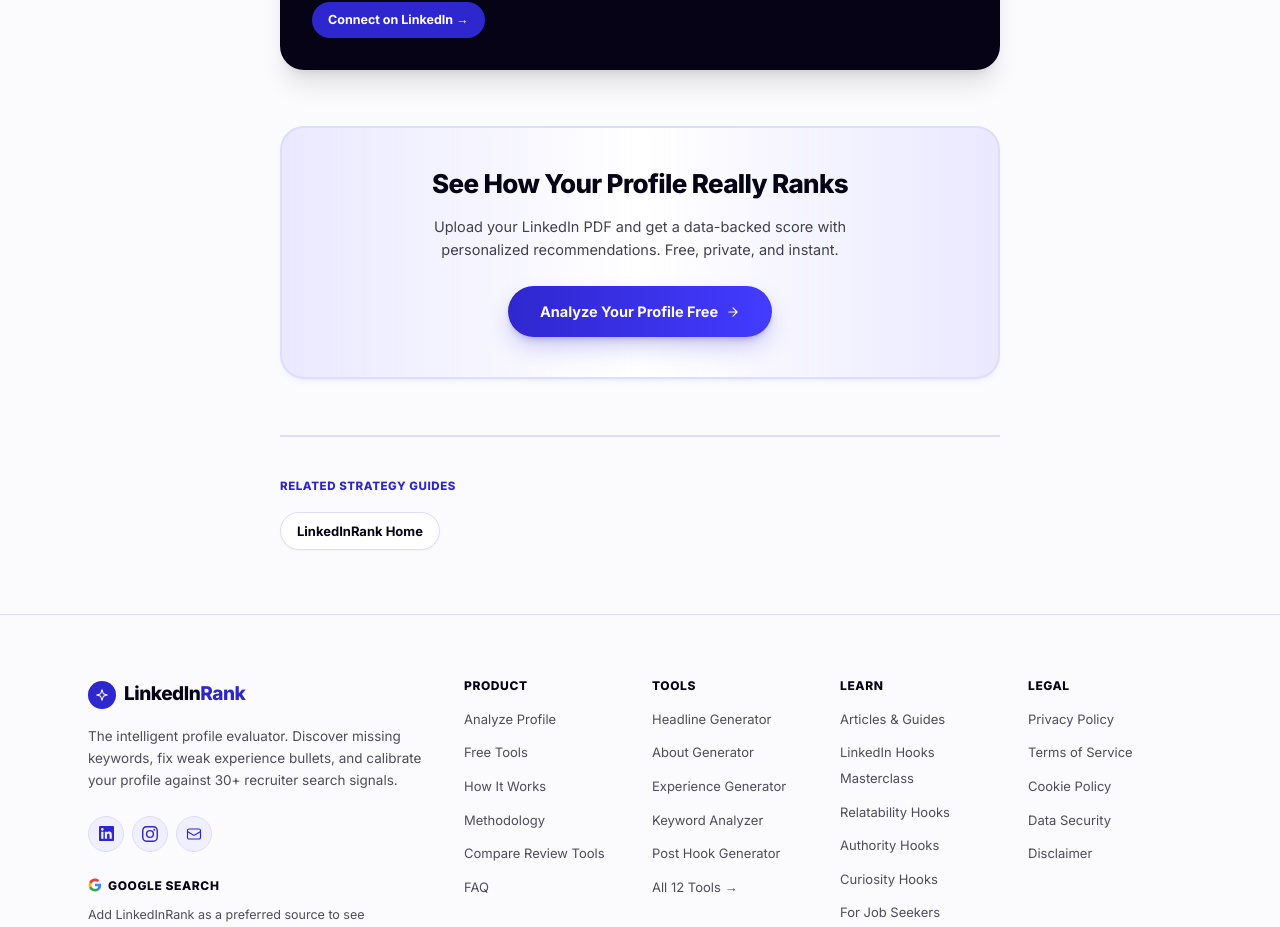
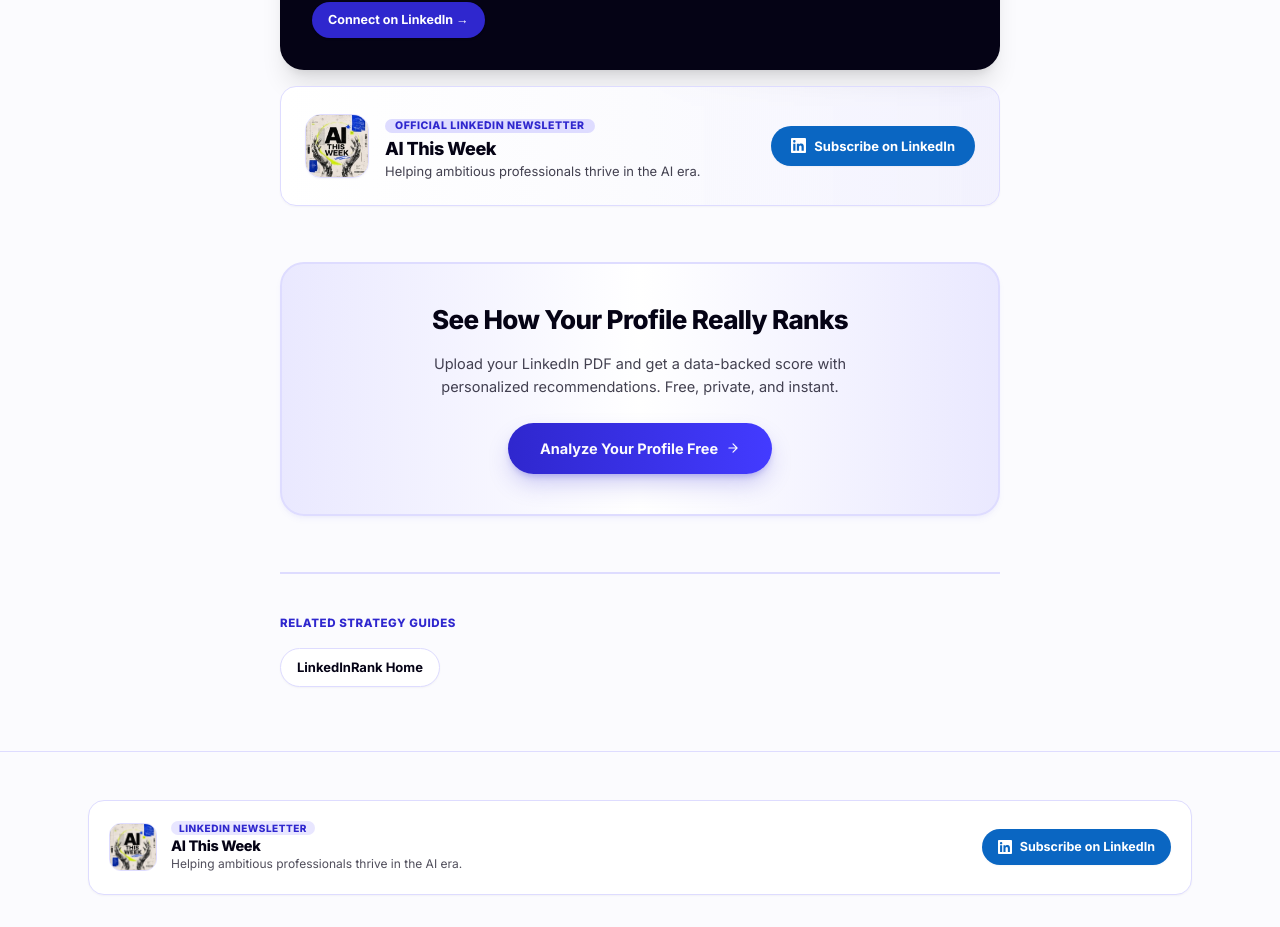
Before and after one commit to bhavishyasingla1/linkedinrank, a Next.js app: page /about in a window 1280 px wide. Shown: the part 1939-2866 px from the top of the page. Built offline with nearby package versions, Linux system fonts and the light colour scheme.

Commit message:
feat: add AI This Week LinkedIn newsletter card to footer, blog articles, and about page

```diff
--- a/app/about/page.tsx
+++ b/app/about/page.tsx
@@ -3,6 +3,7 @@
 import SiteHeader from '@/components/SiteHeader'
 import FooterLayout from '@/components/FooterLayout'
 import RelatedPages from '@/components/RelatedPages'
+import NewsletterCard from '@/components/NewsletterCard'
 import { SparklesIcon, ShieldCheckIcon, ArrowRightIcon } from '@/components/ui/Icons'
 
 export const metadata: Metadata = {
@@ -150,6 +151,8 @@
                             </a>
                         </div>
                     </div>
+
+                    <NewsletterCard variant="banner" />
                 </section>
 
                 {/* CTA */}
--- a/app/blogs/[slug]/page.tsx
+++ b/app/blogs/[slug]/page.tsx
@@ -7,6 +7,7 @@
 import SiteHeader from '@/components/SiteHeader'
 import FooterLayout from '@/components/FooterLayout'
 import GooglePreferredSource from '@/components/GooglePreferredSource'
+import NewsletterCard from '@/components/NewsletterCard'
 import { ArrowRightIcon, ChevronDownIcon, ClockIcon, SparklesIcon, ShieldCheckIcon, ToolIcon } from '@/components/ui/Icons'
 
 export function generateStaticParams() {
@@ -314,7 +315,10 @@
                             </div>
                         )}
 
-                        {/* 2. Google Preferred Source Card */}
+                        {/* 2. AI This Week Newsletter Card */}
+                        <NewsletterCard variant="card" />
+
+                        {/* 3. Google Preferred Source Card */}
                         <GooglePreferredSource variant="card" />
 
                         {/* 3. Full Profile Score CTA (Radiant Card) */}
--- a/components/FooterLayout.tsx
+++ b/components/FooterLayout.tsx
@@ -1,9 +1,8 @@
-'use client'
-
 import React from 'react'
 import Link from 'next/link'
 import { LinkedInIcon, SparklesIcon } from '@/components/ui/Icons'
 import GooglePreferredSource from '@/components/GooglePreferredSource'
+import NewsletterCard from '@/components/NewsletterCard'
 
 const CURRENT_YEAR = 2026
 
@@ -52,8 +51,11 @@
 
 export default function FooterLayout() {
     return (
-        <footer className="bg-[#fbfbfe] text-[#050315] border-t border-[#dedcff] pt-16 pb-12 transition-colors">
-            <div className="max-w-6xl mx-auto px-4 sm:px-6 space-y-12">
+        <footer className="bg-[#fbfbfe] text-[#050315] border-t border-[#dedcff] pt-12 pb-12 transition-colors">
+            <div className="max-w-6xl mx-auto px-4 sm:px-6 space-y-10">
+                {/* ── Featured LinkedIn Newsletter Strip ───────── */}
+                <NewsletterCard variant="footer" />
+
                 {/* 5-Column Minimalist Layout */}
                 <div className="grid grid-cols-2 md:grid-cols-3 lg:grid-cols-6 gap-8 lg:gap-6 pb-12 border-b border-[#dedcff]/70">
                     {/* Brand Column (Spans 2 on large screens) */}
--- /dev/null
+++ b/components/NewsletterCard.tsx
@@ -0,0 +1,133 @@
+'use client'
+
+import React from 'react'
+import Image from 'next/image'
+import { LinkedInIcon } from '@/components/ui/Icons'
+
+const NEWSLETTER_URL = 'https://www.linkedin.com/build-relation/newsletter-follow?entityUrn=7353859555715436544'
+
+interface NewsletterCardProps {
+    variant?: 'footer' | 'banner' | 'card' | 'compact'
+    className?: string
+}
+
+export default function NewsletterCard({ variant = 'card', className = '' }: NewsletterCardProps) {
+    if (variant === 'footer') {
+        return (
+            <div className={`p-4 sm:p-5 rounded-2xl bg-white border border-[#dedcff] shadow-xs flex flex-col sm:flex-row items-center justify-between gap-4 ${className}`}>
+                <div className="flex items-center gap-3.5 text-left w-full sm:w-auto">
+                    <div className="relative w-12 h-12 rounded-xl overflow-hidden shrink-0 border border-[#dedcff] shadow-2xs">
+                        <Image
+                            src="/ai-this-week.jpg"
+                            alt="AI This Week Newsletter"
+                            width={48}
+                            height={48}
+                            className="object-cover w-full h-full"
+                        />
+                    </div>
+                    <div className="min-w-0">
+                        <div className="flex items-center gap-1.5">
+                            <span className="text-[10px] font-extrabold uppercase tracking-wider text-[#2f27ce] bg-[#dedcff]/70 px-2 py-0.5 rounded-full leading-none">
+                                LinkedIn Newsletter
+                            </span>
+                        </div>
+                        <h4 className="text-[14.5px] font-extrabold text-[#050315] tracking-tight truncate mt-0.5">
+                            AI This Week
+                        </h4>
+                        <p className="text-[12px] text-[#050315]/70 truncate">
+                            Helping ambitious professionals thrive in the AI era.
+                        </p>
+                    </div>
+                </div>
+
+                <a
+                    href={NEWSLETTER_URL}
+                    target="_blank"
+                    rel="noopener noreferrer"
+                    className="w-full sm:w-auto inline-flex items-center justify-center gap-2 px-4 py-2 rounded-full bg-[#0A66C2] hover:bg-[#004182] text-white text-[12.5px] font-bold shadow-xs hover:shadow-md transition-all no-underline shrink-0 cursor-pointer active:scale-95"
+                >
+                    <LinkedInIcon size={14} className="text-white" />
+                    <span>Subscribe on LinkedIn</span>
+                </a>
+            </div>
+        )
+    }
+
+    if (variant === 'banner') {
+        return (
+            <div className={`p-5 sm:p-6 rounded-2xl bg-gradient-to-r from-white via-[#fbfbfe] to-[#dedcff]/30 border border-[#dedcff] shadow-xs flex flex-col md:flex-row md:items-center justify-between gap-4 ${className}`}>
+                <div className="flex items-center gap-4">
+                    <div className="relative w-14 h-14 sm:w-16 sm:h-16 rounded-2xl overflow-hidden shrink-0 border border-[#dedcff] shadow-xs">
+                        <Image
+                            src="/ai-this-week.jpg"
+                            alt="AI This Week Newsletter"
+                            width={64}
+                            height={64}
+                            className="object-cover w-full h-full"
+                        />
+                    </div>
+                    <div className="space-y-0.5">
+                        <div className="inline-flex items-center gap-1.5 text-[10.5px] font-extrabold uppercase tracking-wider text-[#2f27ce] bg-[#dedcff] px-2.5 py-0.5 rounded-full leading-none">
+                            Official LinkedIn Newsletter
+                        </div>
+                        <h3 className="text-[16.5px] sm:text-[18px] font-extrabold text-[#050315] tracking-tight">
+                            AI This Week
+                        </h3>
+                        <p className="text-[13px] text-[#050315]/75 leading-normal">
+                            Helping ambitious professionals thrive in the AI era.
+                        </p>
+                    </div>
+                </div>
+
+                <a
+                    href={NEWSLETTER_URL}
+                    target="_blank"
+                    rel="noopener noreferrer"
+                    className="inline-flex items-center justify-center gap-2 px-5 py-2.5 rounded-full bg-[#0A66C2] hover:bg-[#004182] text-white text-[13px] font-bold shadow-xs hover:shadow-md transition-all no-underline shrink-0 cursor-pointer active:scale-95"
+                >
+                    <LinkedInIcon size={15} className="text-white" />
+                    <span>Subscribe on LinkedIn</span>
+                </a>
+            </div>
+        )
+    }
+
+    // Default: 'card' (for blog sidebars & resource cards)
+    return (
+        <div className={`p-4 sm:p-5 rounded-2xl bg-white border border-[#dedcff] shadow-xs space-y-3 ${className}`}>
+            <div className="flex items-center gap-3">
+                <div className="relative w-12 h-12 rounded-xl overflow-hidden shrink-0 border border-[#dedcff]">
+                    <Image
+                        src="/ai-this-week.jpg"
+                        alt="AI This Week Newsletter"
+                        width={48}
+                        height={48}
+                        className="object-cover w-full h-full"
+                    />
+                </div>
+                <div className="min-w-0">
+                    <span className="text-[10px] font-extrabold uppercase tracking-wider text-[#2f27ce] bg-[#dedcff]/70 px-2 py-0.5 rounded-full leading-none">
+                        LinkedIn Newsletter
+                    </span>
+                    <h4 className="text-[15px] font-extrabold text-[#050315] tracking-tight truncate mt-0.5">
+                        AI This Week
+                    </h4>
+                </div>
+            </div>
+
+            <p className="text-[12px] text-[#050315]/70 leading-normal">
+                Helping ambitious professionals thrive in the AI era.
+            </p>
+
+            <a
+                href={NEWSLETTER_URL}
+                target="_blank"
+                rel="noopener noreferrer"
+                className="w-full inline-flex items-center justify-center gap-2 px-4 py-2 rounded-full bg-[#0A66C2] hover:bg-[#004182] text-white text-[12.5px] font-bold shadow-2xs hover:shadow-xs transition-all no-underline cursor-pointer active:scale-95 leading-none"
+            >
+                <LinkedInIcon size={14} className="text-white" />
+                <span>Subscribe on LinkedIn</span>
+            </a>
+        </div>
+    )
+}
```
Also changed, not shown: public/ai-this-week.jpg (added).
